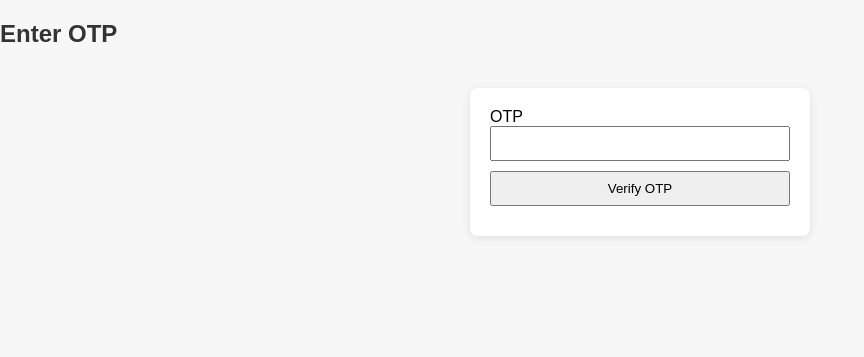
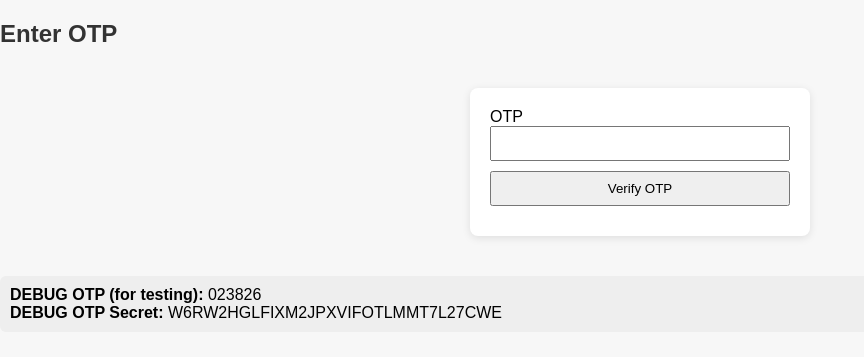
Before and after one commit to PatelTanish2811/web_app_cs, a Flask app: page /otp in a window 1280 px wide. Shown: the top 357 px of the page, without its empty margins (0-864 px from the left). Run offline with Flask 3, Linux system fonts and the light colour scheme; a user stored in the database is signed in.

Commit message:
Update app and database

```diff
--- a/2fa_web_app/app.py
+++ b/2fa_web_app/app.py
@@ -67,6 +67,8 @@ def login():
             session['pre_2fa_user_id'] = user.id
             totp = pyotp.TOTP(user.otp_secret)
             otp = totp.now()
+            print(f"[DEBUG] OTP secret for {user.email}: {user.otp_secret}")
+            print(f"[DEBUG] OTP for {user.email}: {otp}")  # Print OTP to console for debugging
             from flask_mail import Message
             msg = Message('Your OTP Code', sender=app.config['MAIL_USERNAME'], recipients=[user.email])
             msg.body = f'Your OTP is: {otp}'
@@ -85,13 +87,21 @@ def otp():
     user = User.query.get(user_id)
     if form.validate_on_submit():
         totp = pyotp.TOTP(user.otp_secret)
-        if totp.verify(form.otp.data):
+        # Allow a 10-step window (5 minutes, since each step is 30 seconds)
+        if totp.verify(form.otp.data, valid_window=10):
             session['user_id'] = user.id
             session.pop('pre_2fa_user_id', None)
             return redirect(url_for('dashboard'))
         else:
             flash('Invalid OTP. Try again.', 'danger')
-    return render_template('otp.html', form=form)
+    # Show OTP and secret on the page for debugging
+    debug_otp = None
+    debug_secret = None
+    if user:
+        totp = pyotp.TOTP(user.otp_secret)
+        debug_otp = totp.now()
+        debug_secret = user.otp_secret
+    return render_template('otp.html', form=form, debug_otp=debug_otp, debug_secret=debug_secret)
 
 @app.route('/dashboard')
 def dashboard():
--- a/2fa_web_app/templates/otp.html
+++ b/2fa_web_app/templates/otp.html
@@ -12,6 +12,12 @@
         <div>{{ form.otp.label }} {{ form.otp() }}</div>
         <div>{{ form.submit() }}</div>
     </form>
+    {% if debug_otp and debug_secret %}
+    <div style="margin-top:20px; padding:10px; background:#eee; border-radius:6px;">
+        <b>DEBUG OTP (for testing):</b> {{ debug_otp }}<br>
+        <b>DEBUG OTP Secret:</b> {{ debug_secret }}
+    </div>
+    {% endif %}
     {% with messages = get_flashed_messages(with_categories=true) %}
       {% if messages %}
         {% for category, message in messages %}
```
Also changed, not shown: 2fa_web_app/instance/site.db, 1 other file.
